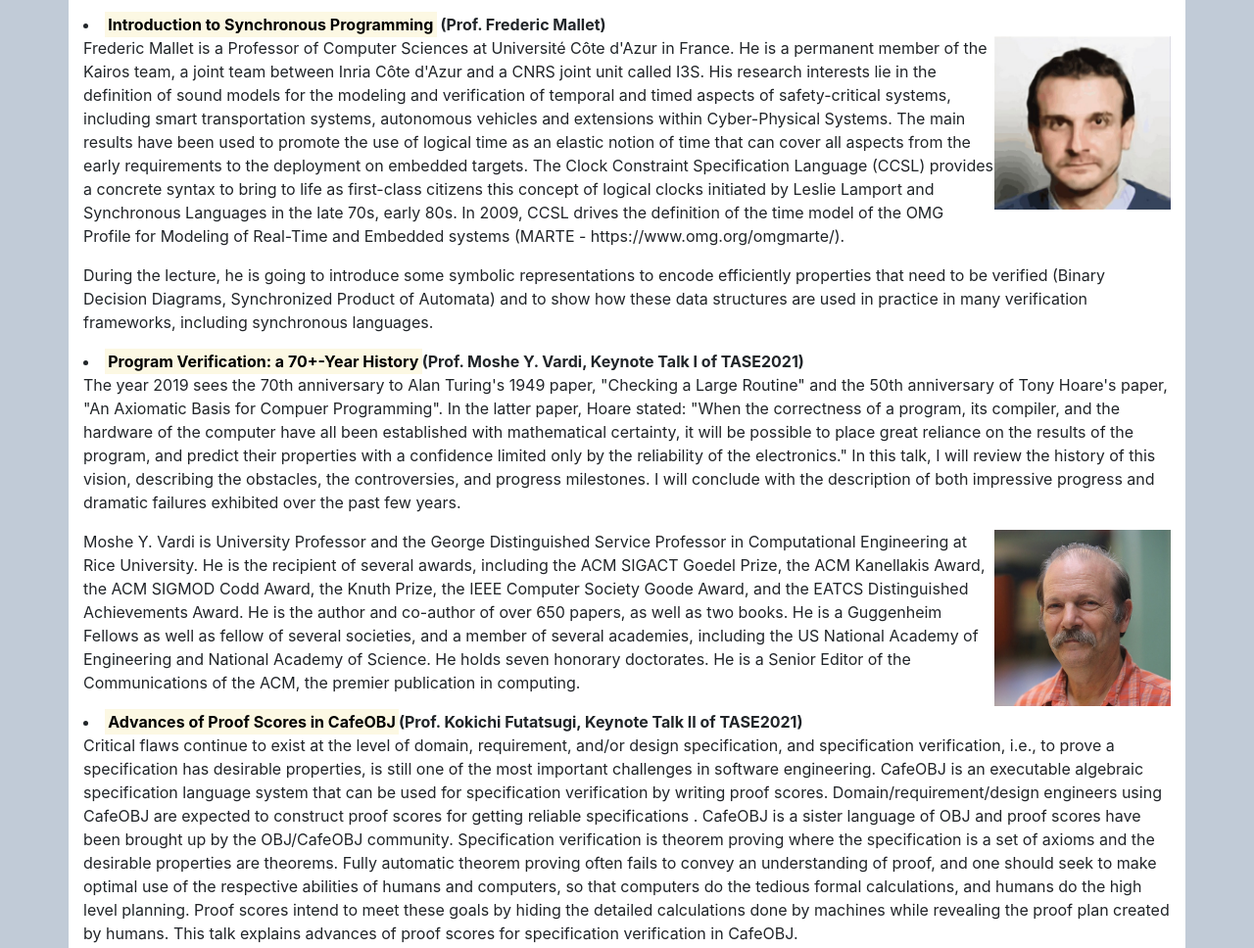
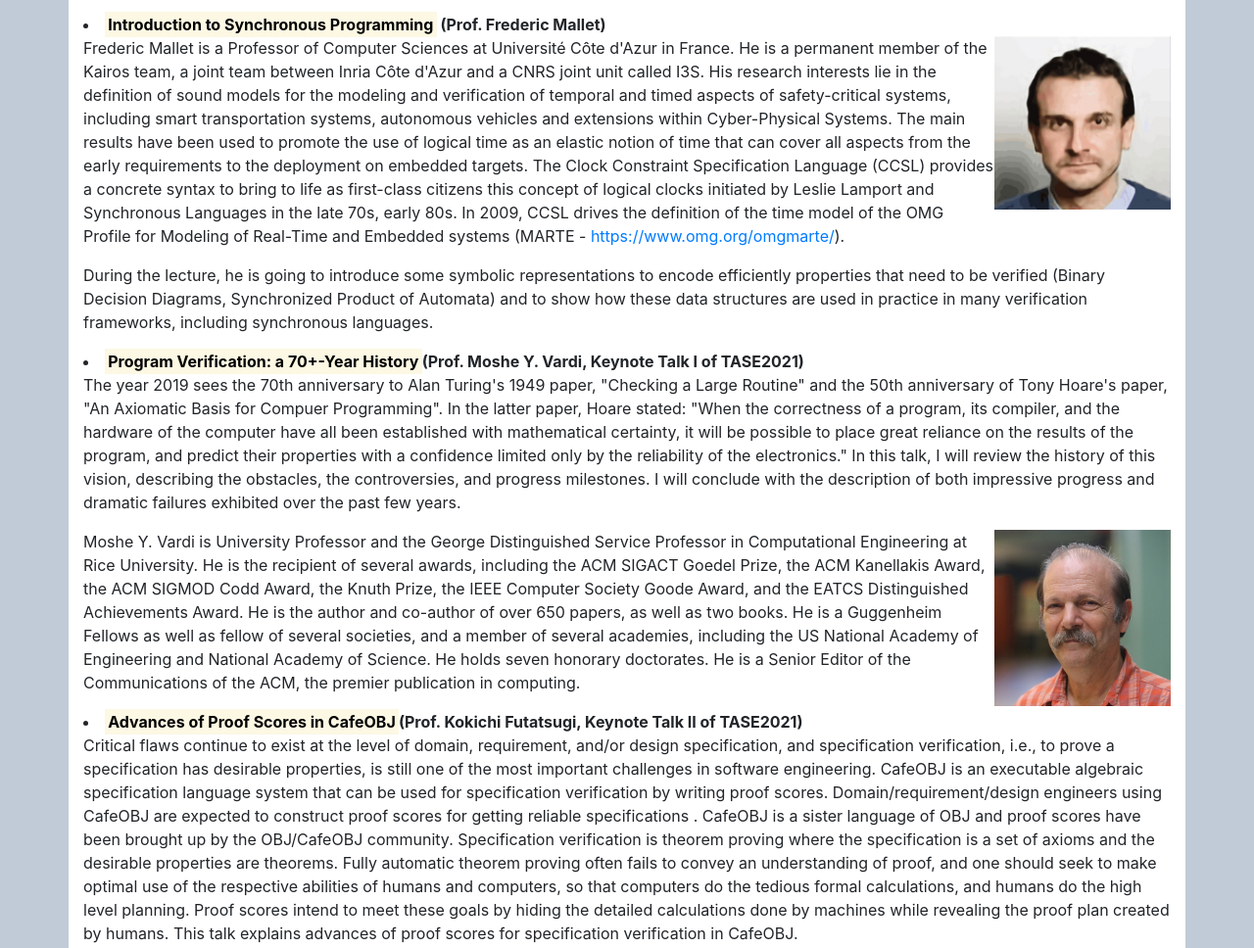
Before and after one commit to sssei-ecnu-2021/sssei-ecnu-2021.github.io, a plain HTML site: page schedule.html in a window 1280 px wide. Shown: the part 1506-2474 px from the top of the page at 98% size. Drawn offline with Linux system fonts and the light colour scheme.

Commit message:
Update schedule.html

```diff
--- a/schedule.html
+++ b/schedule.html
@@ -354,7 +354,7 @@
                      aspects from the early requirements to the deployment on embedded targets. The Clock Constraint Specification Language
                      (CCSL) provides a concrete syntax to bring to life as first-class citizens this concept of logical clocks initiated by
                      Leslie Lamport and Synchronous Languages in the late 70s, early 80s. In 2009, CCSL drives the definition of the time
-                     model of the OMG Profile for Modeling of Real-Time and Embedded systems (MARTE - https://www.omg.org/omgmarte/).
+                     model of the OMG Profile for Modeling of Real-Time and Embedded systems (MARTE - <a href="https://www.omg.org/omgmarte/">https://www.omg.org/omgmarte/</a>).
                 </P>
                 <p>
                     During the lecture, he is going to introduce some symbolic representations to encode efficiently properties that need
```
